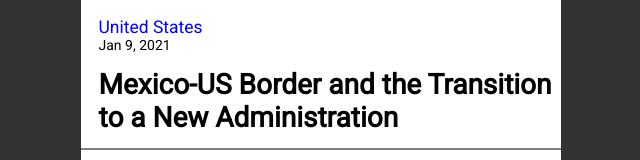
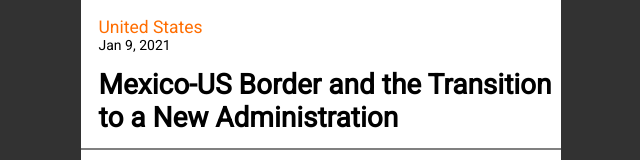
Before and after one commit to jacksonyuanjx/BreakingNews, a React (Create React App) app: page /#/summaries in a window 1280 px wide. Shown: the top 160 px of the page, without its empty margins (319-959 px from the left). Built offline with nearby package versions, Linux system fonts and the light colour scheme; no server answers; the database is empty.

Commit message:
orange text contry

```diff
--- a/src/components/summaries/Header.jsx
+++ b/src/components/summaries/Header.jsx
@@ -15,7 +15,7 @@ const StyledP = styled.p`
     padding-top: 1.20rem;
     padding-left: 1.25rem;
     font-size: 1.25rem;
-    color: blue;
+    color: #FF6D00;
 `;
 
 const StyledH1 = styled.h1`
--- a/src/pages/Summaries.jsx
+++ b/src/pages/Summaries.jsx
@@ -47,7 +47,7 @@ const Summaries = () => {
   const title = "Mexico-US Border and the Transition to a New Administration";
   return !clicked ? (
     <>
-      <SummariesHeader region="United States" title={title} />
+      <SummariesHeader region="United States" title={title}/>
       <List
         //header={<ListHeader>Summaries</ListHeader>}
         dataSource={summaries}
```
Also changed, not shown: 1 other file (tests, documents, lock files or other folders).
